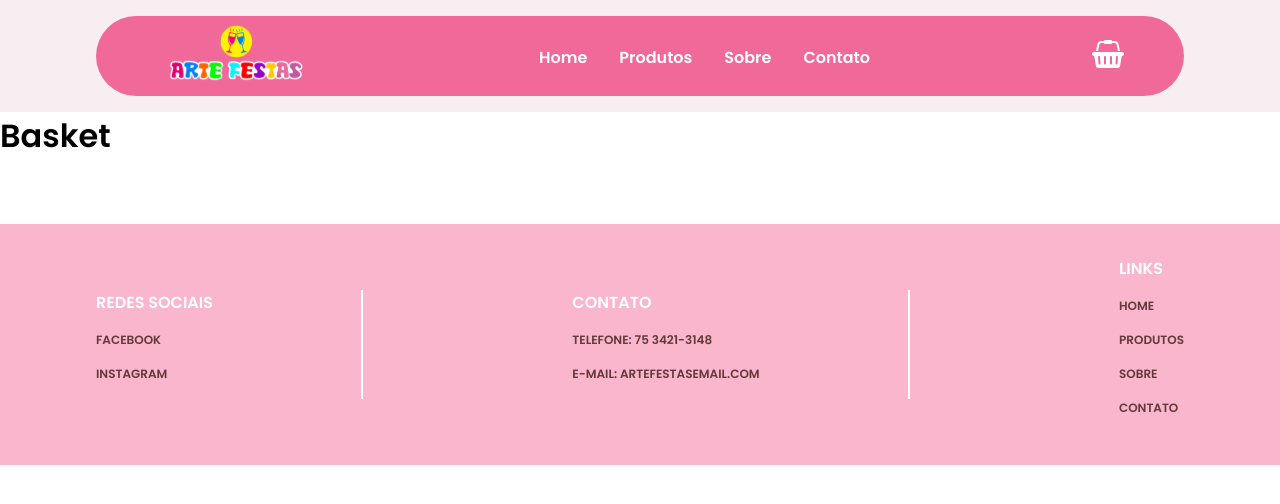
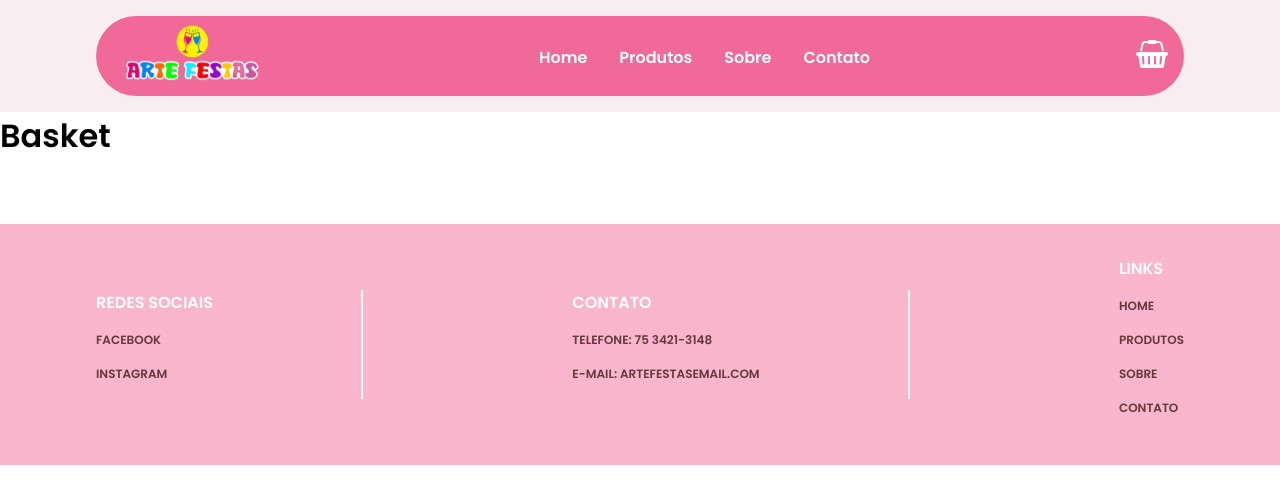
Before and after one commit to gabrieljcf/marketplace-site, a React (Create React App) app: page /Basket in a window 1280 px wide. Shown: the top 504 px of the page. Built offline with nearby package versions, Linux system fonts and the light colour scheme.

Commit message:
fix: adjust menu component

```diff
--- a/src/components/Menu/index.tsx
+++ b/src/components/Menu/index.tsx
@@ -14,8 +14,8 @@ export function Menu() {
         <ul>
           <li><Link to="/">Home</Link></li>
           <li><Link to="products">Produtos</Link></li>
-          <li><Link to="/#about">Sobre</Link></li>
-          <li><Link to="/#contact">Contato</Link></li>
+          <li><Link to="about">Sobre</Link></li>
+          <li><Link to="contact">Contato</Link></li>
         </ul>
 
         <Link to="basket">
--- a/src/components/Menu/styles.ts
+++ b/src/components/Menu/styles.ts
@@ -7,7 +7,7 @@ export const Container = styled.nav`
 `;
 
 export const Content = styled.div`
-  max-width: 1000px;
+  max-width: 1120px;
   margin: 0 auto;
   padding: 0 1rem;
 
```
